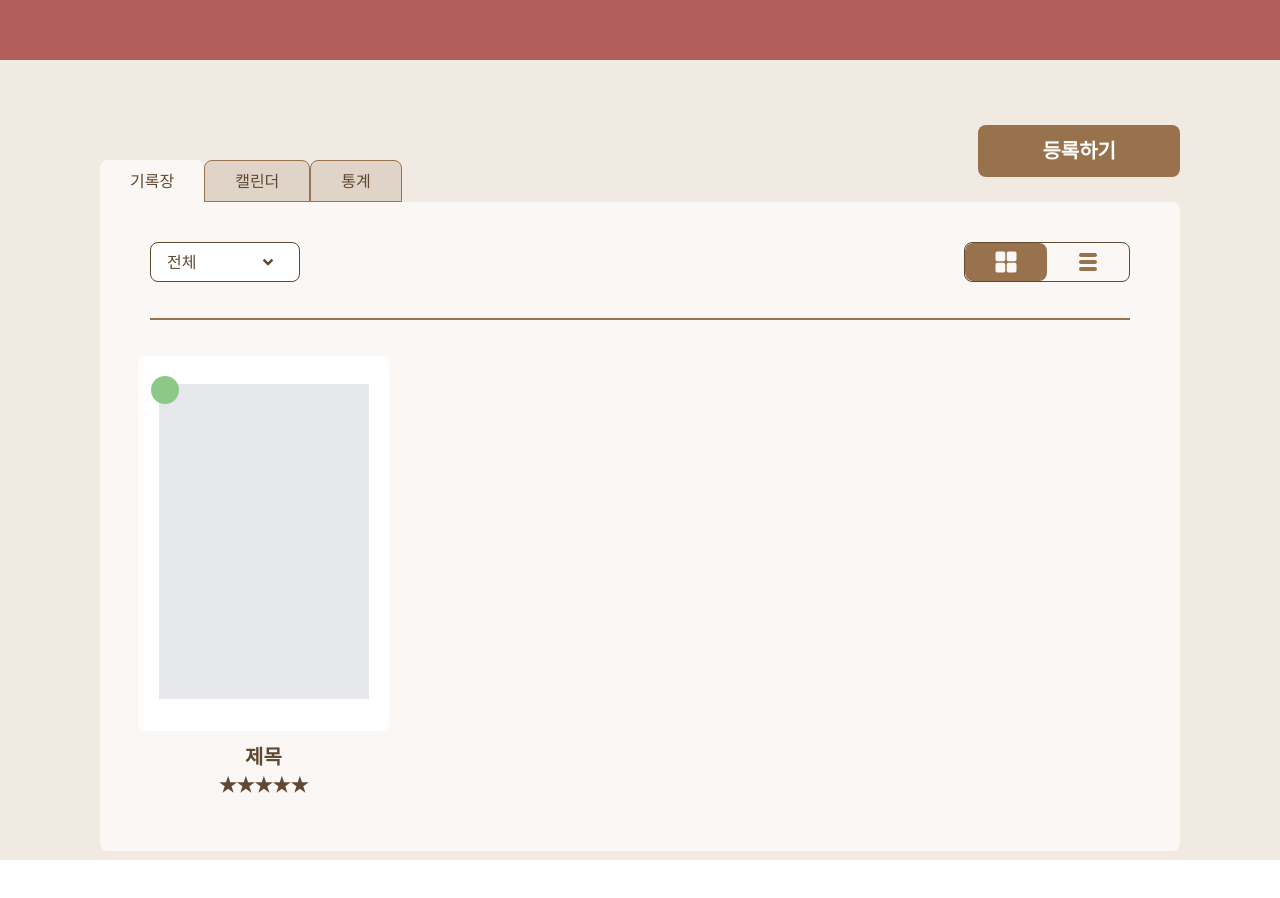
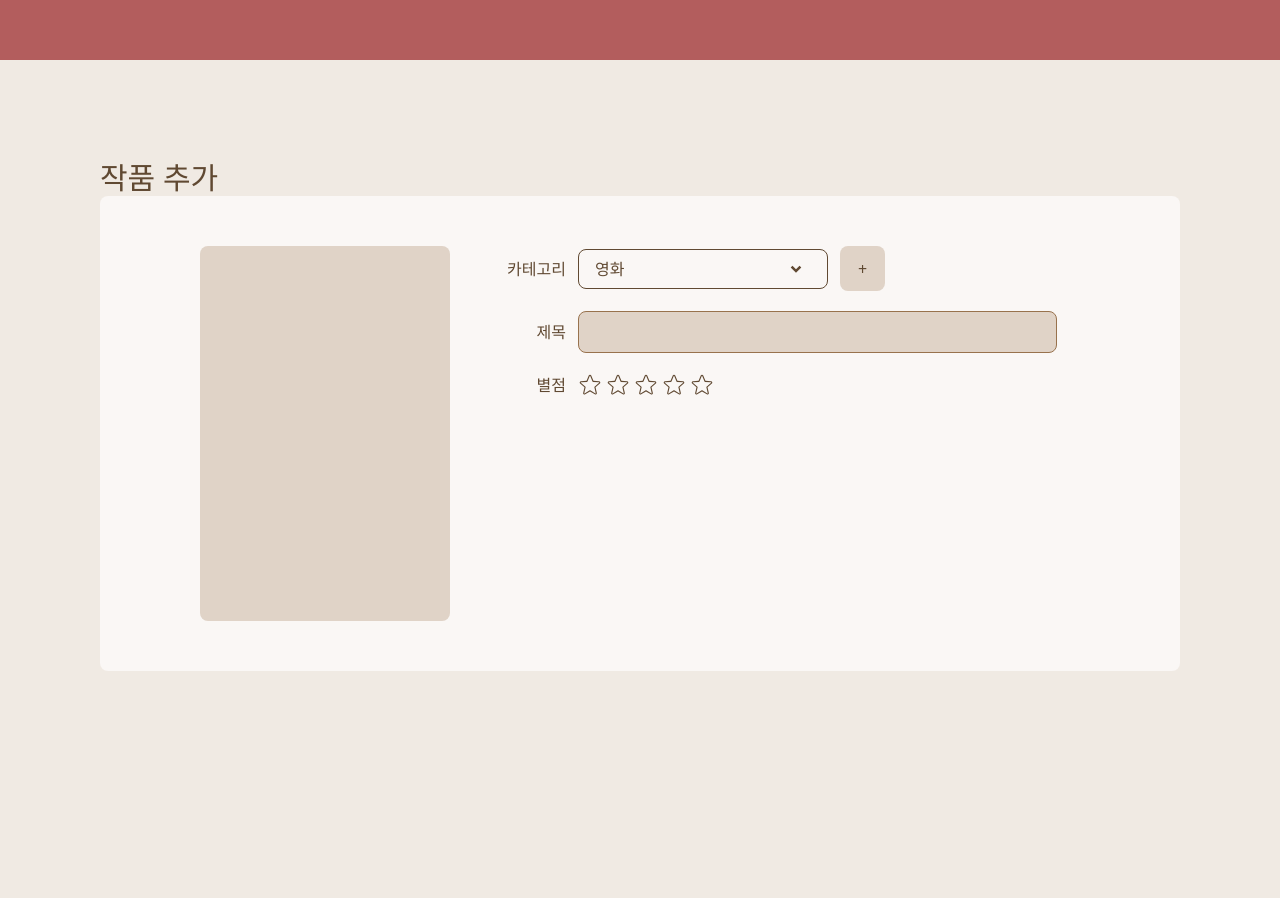
Before and after one commit to Sonjieun2/MediaDiary, a React (Vite) app: page /upload in a window 1280 px wide. Shown: the top 898 px of the page. After the commit the page ends 800 px from the top, so only its background shows below. Built offline with nearby package versions, Linux system fonts and the light colour scheme.

Commit message:
라우터 연결, 별점 입력 효과 생성

```diff
--- a/package.json
+++ b/package.json
@@ -12,7 +12,8 @@
   "dependencies": {
     "react": "^19.2.6",
     "react-dom": "^19.2.6",
-    "react-icons": "^5.6.0"
+    "react-icons": "^5.6.0",
+    "react-router-dom": "^7.16.0"
   },
   "devDependencies": {
     "@eslint/js": "^10.0.1",
--- a/src/App.jsx
+++ b/src/App.jsx
@@ -1,18 +1,29 @@
 import { useState } from 'react'
+import { BrowserRouter as Router, Routes, Route, useLocation } from 'react-router-dom'
+import './App.css'
 import reactLogo from './assets/react.svg'
 import viteLogo from './assets/vite.svg'
 import heroImg from './assets/hero.png'
 import Header from './components/Header'
 import Main from './app/page'
+import Registration from './page/Registration'
 
-function App() {
-
+function AppContent() {
   return (
     <>
       <Header />
-      <Main />
+      <Routes>
+        <Route path="/" element={<Main />} />
+        <Route path="/upload" element={<Registration />} />
+      </Routes>
     </>
   )
 }
 
-export default App
+export default function App() {
+  return (
+    <Router>
+      <AppContent />
+    </Router>
+  )
+}
--- a/src/app/page.jsx
+++ b/src/app/page.jsx
@@ -1,7 +1,9 @@
 import { useState } from 'react'
+import { Link } from 'react-router-dom'
 import { IoGrid } from 'react-icons/io5'
 import { TiThMenu} from 'react-icons/ti'
-import Dropdown from '../components/Dropdown'
+import Layout from '../components/common/Layout'
+import Dropdown from '../components/common/Dropdown'
 import CardMenu from '../components/CardMenu'
 import ListMenu from '../components/ListMenu'
 
@@ -30,10 +32,15 @@ export default function Main() {
 
   return (
     <div className="relative bg-beige-500 h-screen">
-      <button className="absolute top-[65px] right-[100px] px-16 py-3 bg-beige-700 text-xl text-white font-bold rounded-lg">
+      {/* 등록 버튼 */}
+      <Link
+        to="/upload"
+        className="absolute top-[65px] right-[100px] px-16 py-3 bg-beige-700 text-xl text-white font-bold rounded-lg"
+      >
         <p>등록하기</p>
-      </button>
-      <div className="flex flex-col mx-[100px] py-[100px]">
+      </Link>
+
+      <Layout className="flex-col">
         {/* 상단 메뉴 */}
         <div className="flex flex-row">
           {cardMenu.map((menu) => (
@@ -59,7 +66,7 @@ export default function Main() {
               onSelect={(option) => {
                 setSelectedOption(option)
               }}
-              className="w-[150px]"
+              className="w-[150px] bg-white"
             />
 
             {/* 스타일 메뉴 */}
@@ -95,7 +102,7 @@ export default function Main() {
 
           {chooseMenu ? <CardMenu /> : <ListMenu />}
         </div>
-      </div>
+      </Layout>
     </div>
   )
 }
--- a/src/components/Dropdown.jsx
+++ b/src/components/common/Dropdown.jsx
@@ -24,10 +24,10 @@ export default function Dropdown({options = [], placeholder = '선택하세요',
   }, [])
 
   return (
-    <div ref={dropdownRef} className="relative w-full">
+    <div ref={dropdownRef} className="relative">
       <button
         onClick={() => setIsOpen((prev) => !prev)}
-        className={`flex flex-row items-center justify-between bg-white px-4 py-1 rounded-lg border border-beige-800 text-md font-medium text-beige-800 ${className}`}
+        className={`flex flex-row items-center justify-between px-4 py-1 rounded-lg border border-beige-800 text-md font-medium text-beige-800 ${className}`}
       >
         <p>{selected?.label || placeholder}</p>
         <RiArrowDropDownLine className="text-3xl text-beige-800" />
--- /dev/null
+++ b/src/components/common/Layout.jsx
@@ -0,0 +1,7 @@
+export default function Layout({ children, className="" }) {
+  return (
+    <div className={`p-[100px] ${className}`}>
+      {children}
+    </div>
+  )
+}
--- a/src/index.css
+++ b/src/index.css
@@ -5,5 +5,6 @@
 @layer base {
   body {
     @apply text-beige-800;
+    @apply bg-beige-500;
   }
 }
--- /dev/null
+++ b/src/page/Registration.jsx
@@ -0,0 +1,74 @@
+import { useState } from 'react'
+import { PiStarFill, PiStarLight } from 'react-icons/pi'
+import Layout from '../components/common/Layout'
+import Dropdown from '../components/common/Dropdown'
+
+export default function Registration() {
+  const Cartegory = [
+    { title: '영화', id: 'movie' },
+    { title: '드라마', id: 'drama' },
+    { title: '애니메이션', id: 'animation' },
+  ]
+
+  const labelClass = "w-24 text-right shrink-0"
+  const [chooseCartegory, setChooseCartegory] = useState(null)
+  const [rating, setRating] = useState(0)
+
+  return (
+    <Layout>
+      <p className="w-full text-left text-3xl">작품 추가</p>
+
+      <div className="flex flex-col items-center jusitfy-center px-[100px] py-[50px] bg-beige-400 rounded-lg">
+        <div className="flex flex-row w-full gap-5">
+          {/* 포스터 등록 */}
+          <div className="aspect-[2/3] w-[250px] bg-beige-600 rounded-lg" />
+
+          {/* 내용 등록 */}
+          <div className="flex flex-col gap-5 w-2/3">
+            {/* 카테고리 선택 */}
+            <div className="flex flex-row items-center gap-3 w-full">
+              <p className={labelClass}>카테고리</p>
+              <Dropdown
+                options={Cartegory}
+                placeholder="영화"
+                onSelect={(option) => {
+                  setChooseCartegory(option)
+                }}
+                className="w-[250px]"
+              />
+              <button className="aspect-square w-[45px] bg-beige-600 rounded-lg">+</button>
+            </div>
+
+            {/* 제목 */}
+            <div className="flex flex-row items-center gap-3">
+              <p className={labelClass}>제목</p>
+              <input className="px-3 py-2 w-full bg-beige-600 border border-beige-700 rounded-lg"></input>
+            </div>
+
+            {/* 별점 */}
+            <div className="flex flex-row items-center gap-3">
+              <p className={labelClass}>별점</p>
+              <div className="flex gap-1">
+                {[1, 2, 3, 4, 5].map((star) => star <= rating ?
+                  (
+                    <PiStarFill
+                      key={star}
+                      onClick={() => setRating(star)}
+                      className="text-2xl text-beige-800 cursor-pointer hover:text-beige-800"
+                    />
+                  ) : (
+                    <PiStarLight
+                      key={star}
+                      onClick={() => setRating(star)}
+                      className="text-2xl text-beige-800 cursor-pointer"
+                    />
+                  )
+                )}
+              </div>
+            </div>
+          </div>
+        </div>
+      </div>
+    </Layout>
+  )
+}
```
Also changed, not shown: 1 other file (tests, documents, lock files or other folders).
